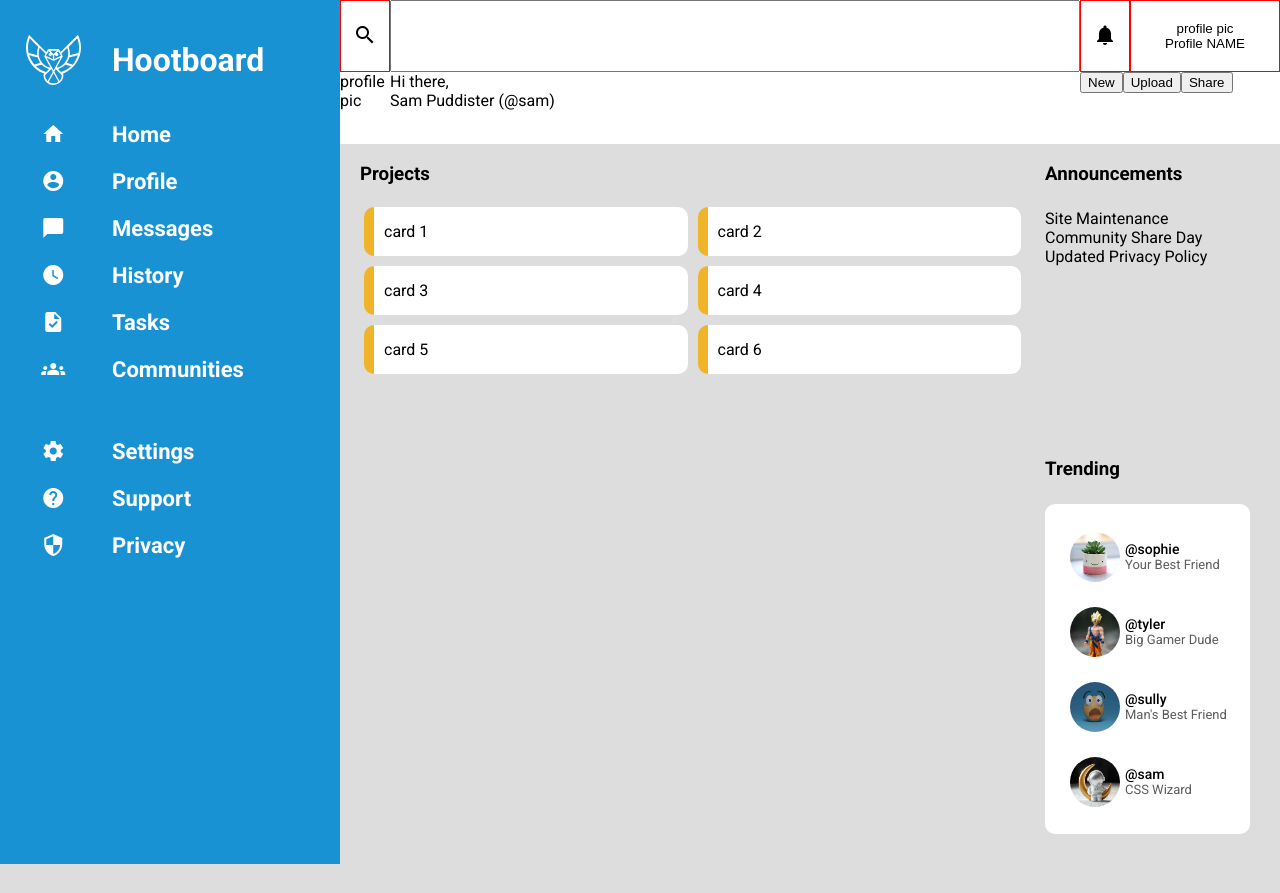
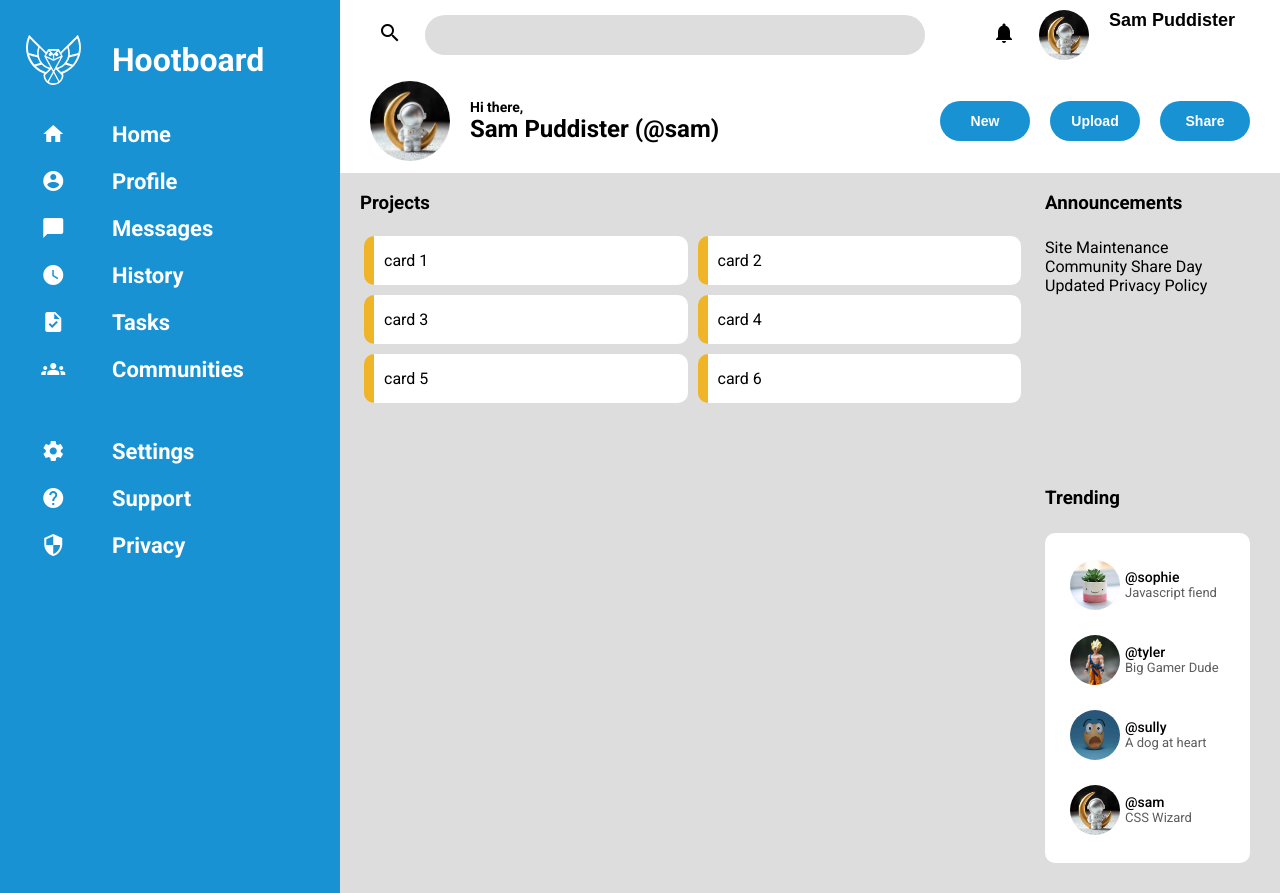
Before and after one commit to spuddister/admin-dashboard-project, a plain HTML site: page index.html in a window 1280 px wide. Before the commit the page ends 864 px from the top, so only its background shows below. Drawn offline with Linux system fonts and the light colour scheme.

Commit message:
Completed the styling of the header.

```diff
--- a/index.html
+++ b/index.html
@@ -12,20 +12,28 @@
 <body>
     <div class="grid-container">
         <header class="header">
-            <button class="search-button header-button"><span class="material-icons">search</span></button>
-            <input type="text" class="search-bar">
-            <button class="notification-button header-button"><span class="material-icons">notifications</span></button>
-            <button class="profile-button header-button">
-                <div class="user-img1">profile pic</div>
-                <div>Profile NAME</div>
-            </button>
-            <div class="user-img1">profile pic</div>
-            <div class="welcome-message">
-                <div>Hi there,</div>
-                <div class="">Sam Puddister (@sam)</div>
+            <div class="header-top-left-wrapper">
+                <button class="search-button header-button"><span class="material-icons">search</span></button>
+                <input type="text" class="search-bar">
             </div>
-            <div class="button-grid">
-                <button class="interact-button">New</button><button class="interact-button">Upload</button><button class="interact-button">Share</button>
+            <div class="header-top-right-wrapper">
+                <button class="notification-button header-button"><span class="material-icons">notifications</span></button>
+                <button class="profile-button header-button">
+                    <div class="user-img1"><img src="./img/pic3.jpg" alt="contact4" class="contact-img"></div>
+                    <div class="profile-name">Sam Puddister</div>
+                </button>
+            </div>
+            <div class="header-bottom-left-wrapper">
+                <div class="user-img1"><img src="./img/pic3.jpg" alt="contact4" class="contact-img main-profile-pic"></div>
+                <div class="message-wrapper">
+                    <div class="message">Hi there,</div>
+                    <div>Sam Puddister (@sam)</div>
+                </div>
+            </div>
+            <div class="header-bottom-right-wrapper">
+                <button class="interact-button">New</button>
+                <button class="interact-button">Upload</button>
+                <button class="interact-button">Share</button>
             </div>
         </header>
         <div class="sidebar-grid">
@@ -75,7 +83,7 @@
                 <div class="contact">
                     <img src="./img/pic2.jpg" alt="contact1" class="contact-img">
                     <p class="contact-at">@sophie</p>
-                    <p class="contact-name">Your Best Friend</p>
+                    <p class="contact-name">Javascript fiend</p>
                 </div>
                 <div class="contact">
                     <img src="./img/pic4.jpg" alt="contact2" class="contact-img">
@@ -85,7 +93,7 @@
                 <div class="contact">
                     <img src="./img/pic1.jpg" alt="contact3" class="contact-img">
                     <p class="contact-at">@sully</p>
-                    <p class="contact-name">Man's Best Friend</p>
+                    <p class="contact-name">A dog at heart</p>
                 </div>
                 <div class="contact">
                     <img src="./img/pic3.jpg" alt="contact4" class="contact-img">
--- a/styles.css
+++ b/styles.css
@@ -15,7 +15,7 @@ body {
 .grid-container {
     flex: 1;
     display: grid;
-    grid-template: 1fr 5fr / minmax(260px, 340px) 6fr 2fr;
+    grid-template: 1.2fr 5fr / minmax(260px, 340px) 6fr 2fr;
 }
 
 .sidebar-grid {
@@ -56,35 +56,130 @@ header {
     grid-row: 1 / 2;
     background-color: white;
     display: grid;
-    grid-template: 50% 50% / 50px 1fr repeat(2, 50px) 100px;
+    grid-template: 40% 60% / 2fr 1fr;
+    padding: 0 30px;
 }
 
-.header-button {
+.search-button, .notification-button {
     background-color: white;
-    border: 1px red solid;
+    border: none;
+    border-radius: 50%;
+    height: 40px;
+    width: 40px;
+    align-self: center;
 }
 
 .header-button:hover {
     background-color: rgb(221, 221, 221);
 }
 
+.search-bar {
+    height: 40px;
+    align-self: center;
+    border-radius: 20px;
+    padding: 0 20px;
+    max-width: 700px;
+    margin: 0 15px;
+    border: none;
+    background-color: #dddddd;
+    flex: 1;
+}
+
+.search-bar:active {
+    border: none;
+}
+
+.header-top-left-wrapper {
+    grid-column: 1 / 2;
+    display: flex;
+}
+
+.header-top-right-wrapper {
+    grid-column: 2 / -1;
+    display: flex;
+    align-items: center;
+    justify-content: flex-end;
+}
+
+.header-bottom-left-wrapper {
+    grid-column: 1 / 2;
+    grid-row: 2 / 3;
+    display: flex;
+}
+
+.header-bottom-right-wrapper {
+    grid-column: 2 / -1;
+    grid-row: 2 / 3;
+    display: flex;
+    align-items: center;
+    justify-content: flex-end;
+    gap: 20px;
+}
+
 .profile-button {
-    grid-column: 4 / -1;
+    margin-left: 15px;
+    border-radius: 25px;
+    display: flex;
+    height: 50px;
+    background-color: white;
+    border: none;
+    padding: 0;
+    font-size: 18px;
+}
+
+.profile-name {
+    font-weight: 700;
+    display: flex;
+    align-items: center;
+    margin: 0 15px 0 20px;
+}
+
+.profile-button img {
+    height: 50px;
+    width: 50px;
+    border-radius: 50%;
+}
+
+.main-profile-pic {
+    height: 80px;
+    width: 80px;
+    border-radius: 50%;
 }
 
 .user-img1 {
     grid-column: 1 / 2;
     grid-row: 2 / 3;
+    display: flex;
+    align-items: center;
 }
 
-.welcome-message {
+.message-wrapper {
     grid-column: 2 / 3;
     grid-row: 2 / 3;
+    align-self: center;
+    font-weight: 700;
+    font-size: 24px;
+    margin-left: 20px;
 }
 
-.button-grid{
-    grid-column: 3 / -1;
-    grid-row: 2 / 3;
+.message {
+    font-size: 14px;
+}
+
+.interact-button {
+    padding: 5px 20px;
+    background-color: #1992d4;
+    color: white;
+    font-weight: 700;
+    border-radius: 20px;
+    height: 40px;
+    width: 90px;
+    font-size: 14px;
+    border: none;
+}
+
+.interact-button:hover {
+    background-color: #0f6a9b;
 }
 
 .content {
```
